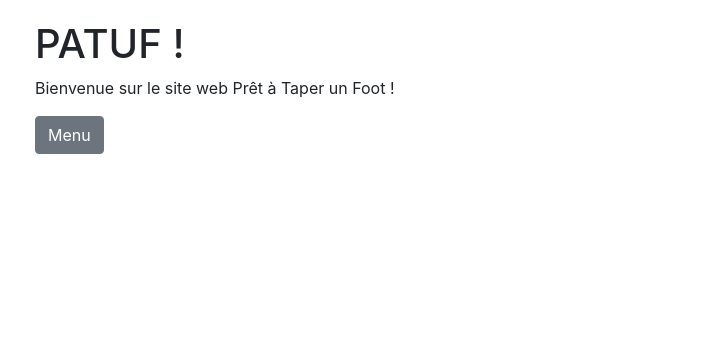
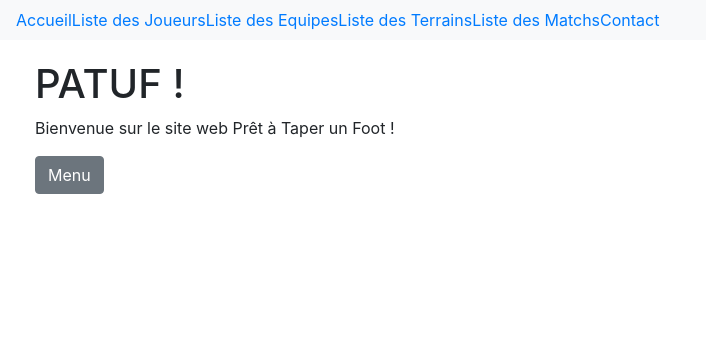
Before and after one commit to AmarAdam/patuf, a CodeIgniter app: page /database/index.php/visiteursctrl/accueil in a window 1280 px wide. Shown: the top 344 px of the page, without its empty margins (0-706 px from the left). Run offline with CodeIgniter, Linux system fonts and the light colour scheme; some libraries are stand-ins or nearby versions.

Commit message:
Update headervisiteurs.php

```diff
--- a/application/views/templates/headervisiteurs.php
+++ b/application/views/templates/headervisiteurs.php
@@ -22,41 +22,31 @@
 
     <div id="wrapper">
 
-        <!-- Sidebar -->
-        <div id="sidebar-wrapper">
-            <ul class="sidebar-nav">
-                <li class="sidebar-brand">
-
-                </li>
-                <li>
+        <nav class="navbar navbar-expand-lg navbar-light bg-light">
                     <a href="<?php echo site_url()?>/">Accueil</a>
-                </li>
-                <li>
+  			<button class="navbar-toggler" type="button" data-toggle="collapse" data-target="#navbarNav" aria-controls="navbarNav" aria-expanded="false" aria-label="Toggle navigation">
+    			<span class="navbar-toggler-icon"></span>
+  			</button>
+  		<div class="collapse navbar-collapse" id="navbarNav">
+    			<ul class="navbar-nav">
+      		<li class="nav-item active">
                     <a href="<?php echo site_url()?>/VisiteursCtrl/listuser">Liste des Joueurs</a>
       		</li>
-
-                <li>
+      		<li class="nav-item">
                     <a href="<?php echo site_url()?>/VisiteursCtrl/listteam">Liste des Equipes</a>
       		</li>
-
-                <li>
+      		<li class="nav-item">
                     <a href="<?php echo site_url()?>/VisiteursCtrl/listfield">Liste des Terrains</a>
       		</li>
-
-                <li>
-                    <a href="<?php echo site_url()?>/VisiteursCtrl/listtype">Liste des Types d'Equipe</a>
-                </li>
-
-                <li>
+      		<li class="nav-item">
                     <a href="<?php echo site_url()?>/VisiteursCtrl/listmatch">Liste des Matchs</a>
       		</li>
 		<li>
                     <a href="<?php echo base_url()?>/ContactCtrl/contact">Contact</a>
                 </li>
-
     	</ul>
   </div>
-        <!-- /#sidebar-wrapper -->
+</nav>
 
         <!-- Page Content -->
         <div id="page-content-wrapper">
```
Lines whose indentation alone changed are shown as unchanged.
